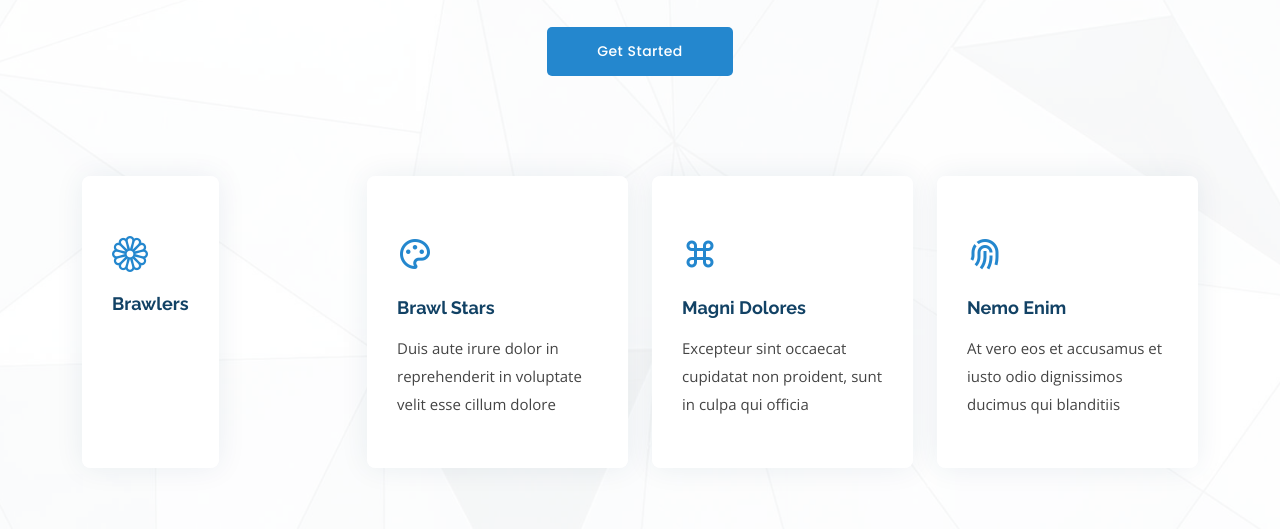
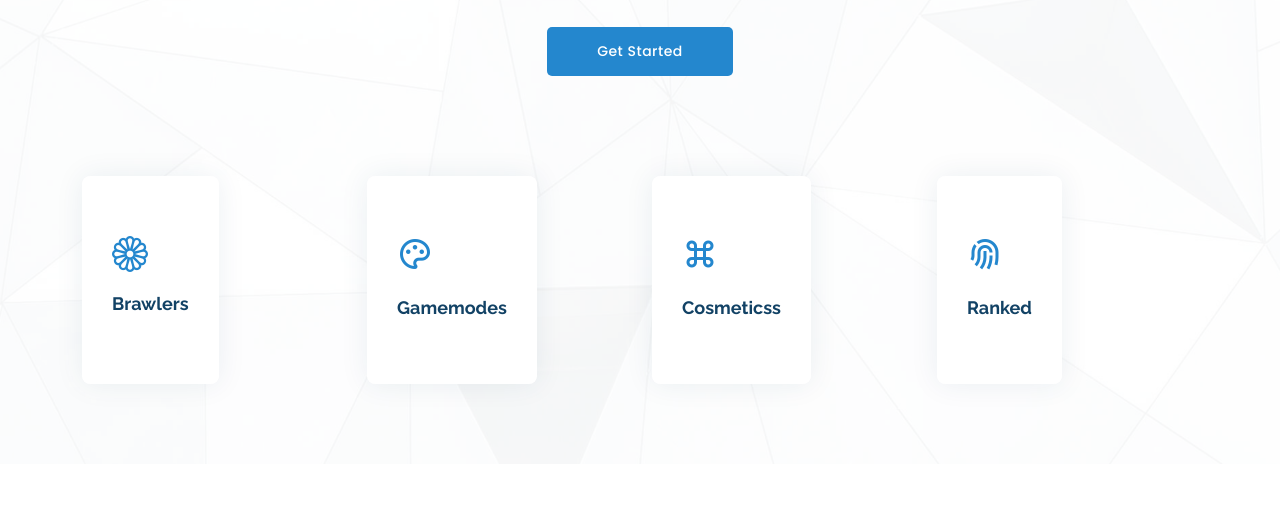
Before and after one commit to leonardozana/leonardozana.github.io, a plain HTML site: page index.html in a window 1280 px wide. Shown: the part 271-800 px from the top of the page. Drawn offline with nearby package versions, Linux system fonts and the light colour scheme.

Commit message:
Update index.html

```diff
--- a/index.html
+++ b/index.html
@@ -97,31 +97,28 @@
         <div class="col-md-6 col-lg-3 d-flex align-items-stretch mb-5 mb-lg-0" data-aos="zoom-in" data-aos-delay="200">
           <div class="icon-box">
             <div class="icon"><i class="bi bi-flower1"></i></div>
-            <h4 class="title"><a href="">Brawlers</a></h4>
+            <h4 class="title"><a href="#Brawlers">Brawlers</a></h4>
           </div>
         </div>
 
         <div class="col-md-6 col-lg-3 d-flex align-items-stretch mb-5 mb-lg-0" data-aos="zoom-in" data-aos-delay="300">
           <div class="icon-box">
             <div class="icon"><i class="ri-palette-line"></i></div>
-            <h4 class="title"><a href="">Brawl Stars</a></h4>
-            <p class="description">Duis aute irure dolor in reprehenderit in voluptate velit esse cillum dolore</p>
+            <h4 class="title"><a href="">Gamemodes</a></h4>
           </div>
         </div>
 
         <div class="col-md-6 col-lg-3 d-flex align-items-stretch mb-5 mb-lg-0" data-aos="zoom-in" data-aos-delay="400">
           <div class="icon-box">
             <div class="icon"><i class="ri-command-line"></i></div>
-            <h4 class="title"><a href="">Magni Dolores</a></h4>
-            <p class="description">Excepteur sint occaecat cupidatat non proident, sunt in culpa qui officia</p>
+            <h4 class="title"><a href="">Cosmeticss</a></h4>
           </div>
         </div>
 
         <div class="col-md-6 col-lg-3 d-flex align-items-stretch mb-5 mb-lg-0" data-aos="zoom-in" data-aos-delay="500">
           <div class="icon-box">
             <div class="icon"><i class="ri-fingerprint-line"></i></div>
-            <h4 class="title"><a href="">Nemo Enim</a></h4>
-            <p class="description">At vero eos et accusamus et iusto odio dignissimos ducimus qui blanditiis</p>
+            <h4 class="title"><a href="">Ranked</a></h4>
           </div>
         </div>
 
@@ -927,7 +924,7 @@
             <h4>Useful Links</h4>
             <ul>
               <li><i class="bx bx-chevron-right"></i> <a href="#">Home</a></li>
-              <li><i class="bx bx-chevron-right"></i> <a href="#">About us</a></li>
+              <li><i class="bx bx-chevron-right"></i> <a href="#Brawlers">About us</a></li>
               <li><i class="bx bx-chevron-right"></i> <a href="#">Services</a></li>
               <li><i class="bx bx-chevron-right"></i> <a href="#">Terms of service</a></li>
               <li><i class="bx bx-chevron-right"></i> <a href="#">Privacy policy</a></li>
```
